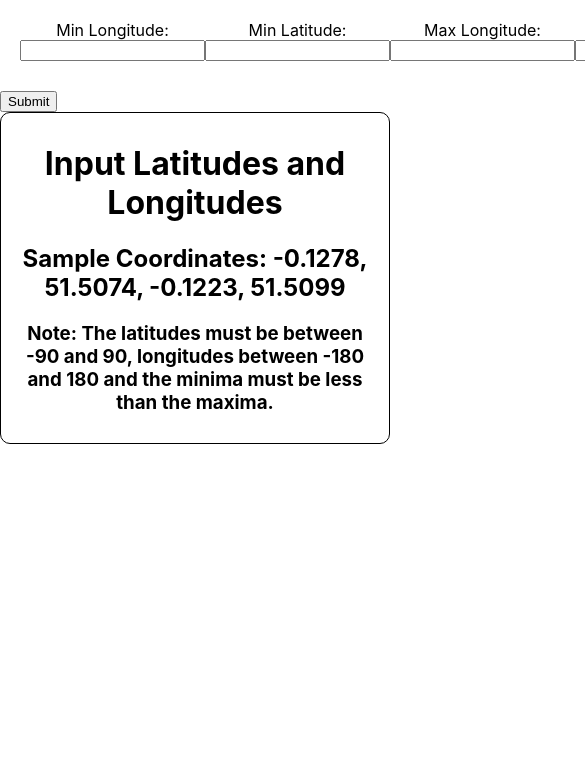
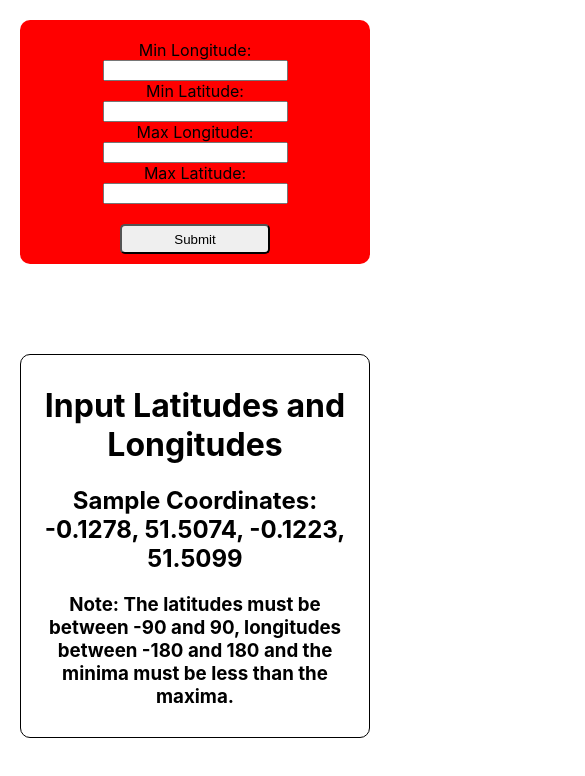
Before and after one commit to rauld323/osm-project, a React (Create React App) app: page / in a window 390 px wide. Shown: the top 776 px of the page, 585 px wide, since content can reach past the window. Built offline with nearby package versions, Linux system fonts and the light colour scheme.

Commit message:
add some responsiveness and move Form to its own component

```diff
--- a/src/App.jsx
+++ b/src/App.jsx
@@ -1,8 +1,8 @@
 import React, { useState, useEffect } from "react";
 import styled from "styled-components";
-import { getCoordinateData } from "./api/RestClient";
 import EmptyFrame from "./components/EmptyFrame";
 import Frame from "./components/Frame";
+import Form from "./components/Form";
 
 function App() {
   const [data, setData] = useState(null);
@@ -13,10 +13,6 @@ function App() {
   const [minLatitude, setMinLatitude] = useState("");
   const [maxLongitute, setMaxLongitute] = useState("");
   const [maxLatitude, setMaxLatitude] = useState("");
-
-  const handleCoordinateInput = (e, setInput) => {
-    setInput(e.target.value);
-  };
 
   const buildCoordinateString = () => {
     return `${minLongitute},${minLatitude},${maxLongitute},${maxLatitude}`;
@@ -53,56 +49,20 @@ function App() {
 
   return (
     <div>
-      <header className="App-header" />
-      <StyledForm>
-        <StyledLabel>
-          <div>Min Longitude:</div>
-          <input
-            type="number"
-            min="-90"
-            required
-            value={minLongitute}
-            onChange={(e) => handleCoordinateInput(e, setMinLongitute)}
-          />
-        </StyledLabel>
-        <StyledLabel>
-          Min Latitude:
-          <input
-            type="number"
-            min="-180"
-            required
-            value={minLatitude}
-            onChange={(e) => handleCoordinateInput(e, setMinLatitude)}
-          />
-        </StyledLabel>
-        <StyledLabel>
-          Max Longitude:
-          <input
-            type="number"
-            max="90"
-            required
-            value={maxLongitute}
-            onChange={(e) => handleCoordinateInput(e, setMaxLongitute)}
-          />
-        </StyledLabel>
-        <StyledLabel>
-          Max Latitude:
-          <input
-            type="number"
-            max="180"
-            required
-            value={maxLatitude}
-            onChange={(e) => handleCoordinateInput(e, setMaxLatitude)}
-          />
-        </StyledLabel>
-      </StyledForm>
-      <button
-        onClick={() =>
-          getCoordinateData(buildCoordinateString, setData, setVisibleData)
-        }
-      >
-        Submit
-      </button>
+      <Form
+        minLatitude={minLatitude}
+        minLongitute={minLongitute}
+        maxLatitude={maxLatitude}
+        maxLongitute={maxLongitute}
+        buildCoordinateString={buildCoordinateString}
+        setData={setData}
+        setVisibleData={setVisibleData}
+        setMinLongitute={setMinLongitute}
+        setMinLatitude={setMinLatitude}
+        setMaxLongitute={setMaxLongitute}
+        setMaxLatitude={setMaxLatitude}
+      />
+
       <StyledContainer>
         {data ? (
           <Frame data={visibleData} isLoading={isLoading} />
@@ -110,32 +70,14 @@ function App() {
           <EmptyFrame />
         )}
       </StyledContainer>
-
-      {/* <h1>Total: {data.length}</h1> */}
     </div>
   );
 }
 
 export default App;
 
-const StyledForm = styled.div`
-  display: flex;
-  justify-content: space-around;
-  padding: 10px;
-  margin: 10px;
-  border-radius: 10px;
-  height: 50px;
-`;
-
-const StyledLabel = styled.label`
-  display: flex;
-  flex-direction: column;
-  width: 200px;
-  border-radius: 5px;
-  align-items: center;
-`;
-
 const StyledContainer = styled.div`
   display: flex;
   justify-content: space-around;
+  margin-top: 70px;
 `;
--- a/src/components/EmptyFrame.jsx
+++ b/src/components/EmptyFrame.jsx
@@ -18,9 +18,10 @@ const EmptyFrame = () => {
 export default EmptyFrame;
 
 const StyledFrame = styled.div`
-  max-width: 1000px;
+  max-width: 1200px;
   border: black solid 1px;
   border-radius: 10px;
   text-align: center;
+  margin: 20px;
   padding: 10px;
 `;
--- /dev/null
+++ b/src/components/Form.jsx
@@ -0,0 +1,110 @@
+import React from "react";
+import styled from "styled-components";
+import { getCoordinateData } from "../api/RestClient";
+
+const Form = ({
+  minLatitude,
+  minLongitute,
+  maxLatitude,
+  maxLongitute,
+  buildCoordinateString,
+  setData,
+  setVisibleData,
+  setMinLongitute,
+  setMinLatitude,
+  setMaxLongitute,
+  setMaxLatitude,
+}) => {
+  const handleCoordinateInput = (e, setInput) => {
+    setInput(e.target.value);
+  };
+  return (
+    <div
+      style={{
+        display: "flex",
+        flexDirection: "column",
+        backgroundColor: "red",
+        margin: "20px",
+        borderRadius: "10px",
+        paddingBottom: "10px",
+      }}
+    >
+      <StyledForm>
+        <StyledLabel>
+          <div>Min Longitude:</div>
+          <input
+            type="number"
+            min="-90"
+            required
+            value={minLongitute}
+            onChange={(e) => handleCoordinateInput(e, setMinLongitute)}
+          />
+        </StyledLabel>
+        <StyledLabel>
+          Min Latitude:
+          <input
+            type="number"
+            min="-180"
+            required
+            value={minLatitude}
+            onChange={(e) => handleCoordinateInput(e, setMinLatitude)}
+          />
+        </StyledLabel>
+        <StyledLabel>
+          Max Longitude:
+          <input
+            type="number"
+            max="90"
+            required
+            value={maxLongitute}
+            onChange={(e) => handleCoordinateInput(e, setMaxLongitute)}
+          />
+        </StyledLabel>
+        <StyledLabel>
+          Max Latitude:
+          <input
+            type="number"
+            max="180"
+            required
+            value={maxLatitude}
+            onChange={(e) => handleCoordinateInput(e, setMaxLatitude)}
+          />
+        </StyledLabel>
+      </StyledForm>
+      <StyledButton
+        onClick={() =>
+          getCoordinateData(buildCoordinateString, setData, setVisibleData)
+        }
+      >
+        Submit
+      </StyledButton>
+    </div>
+  );
+};
+
+export default Form;
+
+const StyledForm = styled.div`
+  display: flex;
+  justify-content: space-around;
+  padding: 10px;
+  margin: 10px;
+  border-radius: 10px;
+  min-height: 50px;
+  flex-wrap: wrap;
+`;
+
+const StyledLabel = styled.label`
+  display: flex;
+  flex-direction: column;
+  max-width: 200px;
+  border-radius: 5px;
+  align-items: center;
+`;
+
+const StyledButton = styled.button`
+  width: 150px;
+  height: 30px;
+  align-self: center;
+  border-radius: 5px;
+`;
```
